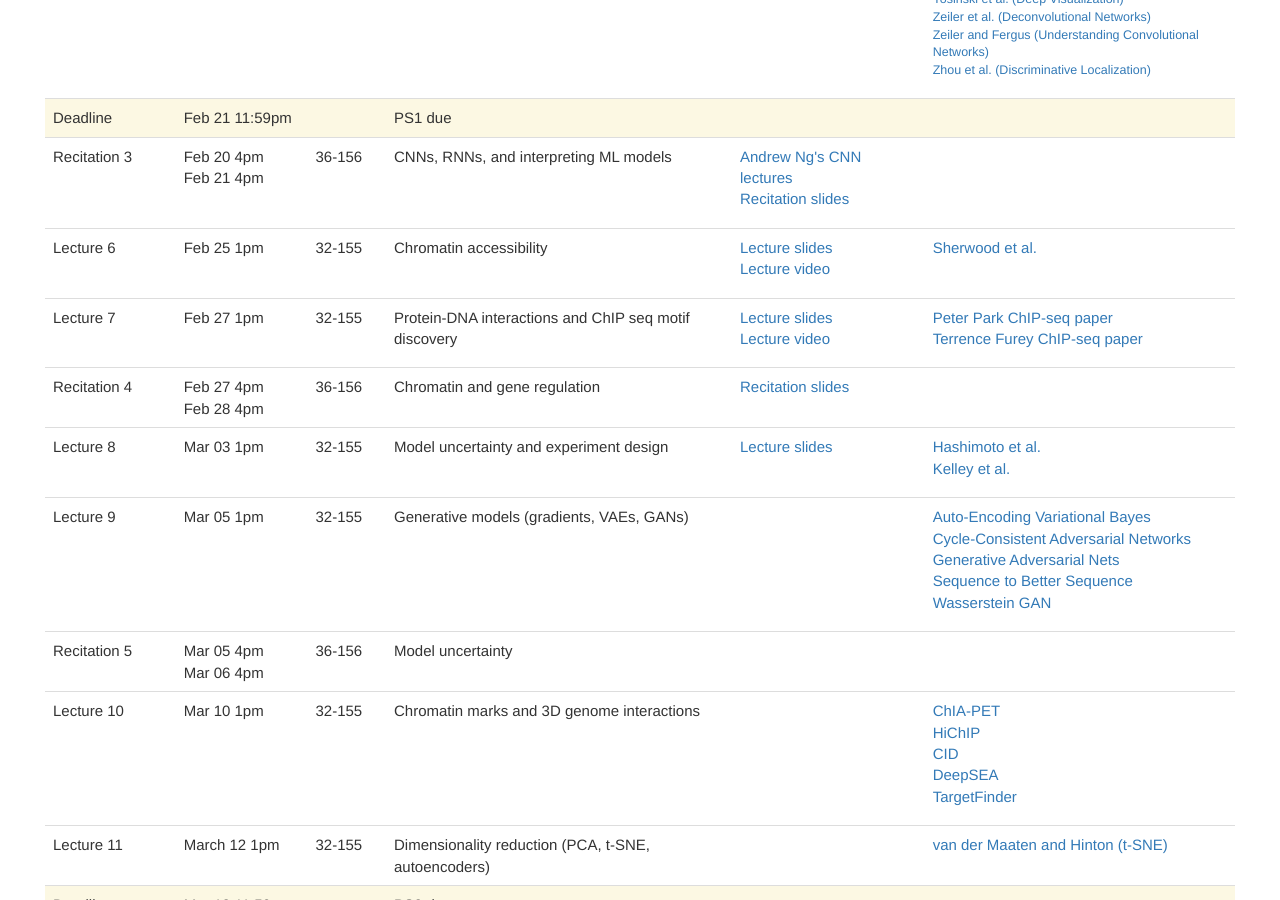
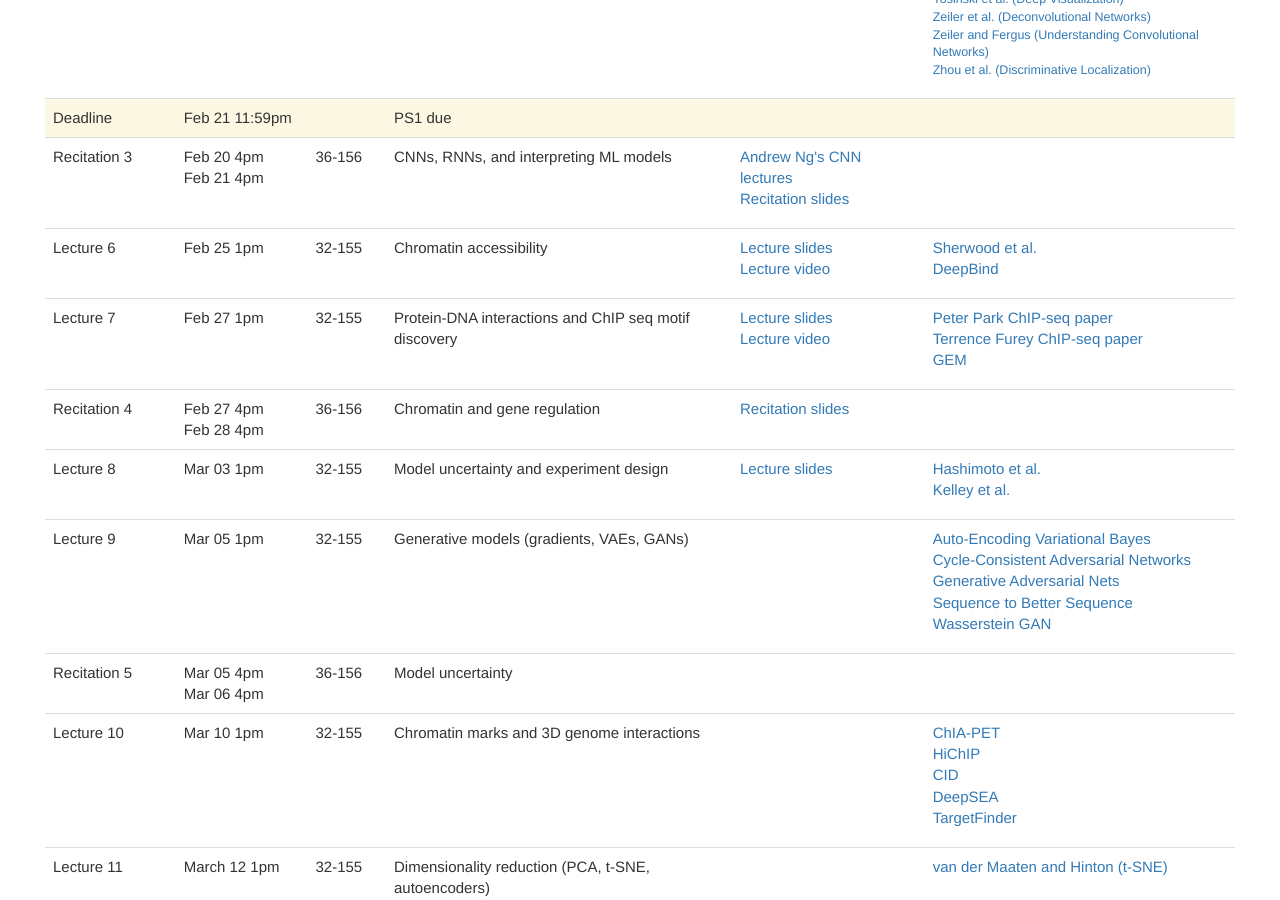
Before and after one commit to mit6874/mit6874.github.io, a Jekyll site: the page built from index.html, in a window 1280 px wide and 900 px high, scrolled down 1527 px. Built offline with Jekyll 4.4.1, drawn with Linux system fonts in a browser that asks for light colours; nearby versions of some CDN libraries.

Commit message:
Add GEM and DeepBind papers

```diff
--- a/index.html
+++ b/index.html
@@ -195,6 +195,7 @@ layout: default
             <td>
                 <ul>
                     <li><a href="assets/misc/l9/sherwood.pdf">Sherwood et al.</a></li>
+                    <li><a href="https://www.nature.com/articles/nbt.3300">DeepBind</a></li>
                 </ul>
             </td>
         </tr>
@@ -213,6 +214,7 @@ layout: default
 		        <ul>
                     <li><a href="https://www.nature.com/articles/nrg2641">Peter Park ChIP-seq paper</a></li>
                     <li><a href="https://www.nature.com/articles/nrg3306">Terrence Furey ChIP-seq paper</a></li>
+                    <li><a href="https://journals.plos.org/ploscompbiol/article?id=10.1371/journal.pcbi.1002638">GEM</a></li>
                 </ul>
 	        </td>
         </tr>
```
